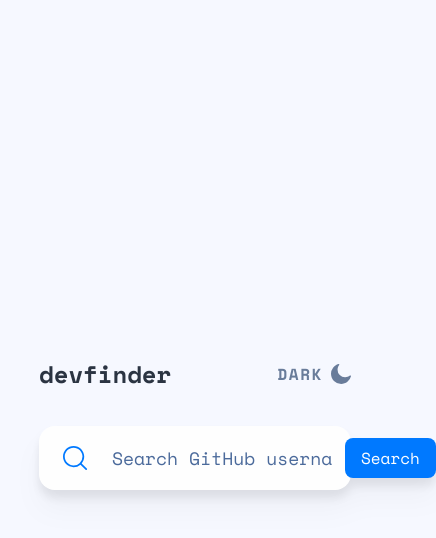
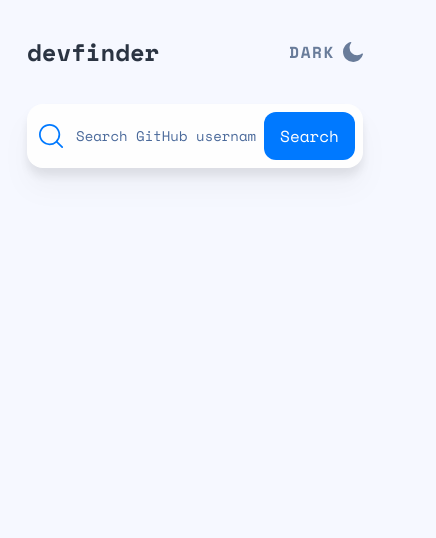
Before and after one commit to Taxato/Github-user-search-app, a React (Vite) app: page / in a window 390 px wide. Shown: the top 538 px of the page, 436 px wide, since content can reach past the window. Built offline with nearby package versions, Linux system fonts and the light colour scheme; no server answers.

Commit message:
responsiveness

```diff
--- a/src/App.jsx
+++ b/src/App.jsx
@@ -2,7 +2,7 @@
 
 export default function App() {
 	return (
-		<div className="flex h-full w-full items-center justify-center">
+		<div className="mt-8 flex h-full w-full justify-center md:mt-32 lg:mt-48">
 			<Content />
 		</div>
 	);
--- a/src/components/Content.jsx
+++ b/src/components/Content.jsx
@@ -30,7 +30,7 @@
 	}
 
 	return (
-		<div className="flex w-[min(80%,730px)] flex-col gap-4">
+		<div className="mx-4 flex flex-col gap-4 md:w-[min(80%,730px)]">
 			<Header />
 			<Search onSearch={handleSearch} error={error} />
 			<User user={user} />
--- a/src/components/Search.jsx
+++ b/src/components/Search.jsx
@@ -11,9 +11,9 @@
 
 	return (
 		<form className="flex h-16 w-full items-center justify-between rounded-2xl bg-background-secondary p-2 drop-shadow-xl dark:bg-background-secondary-dark">
-			<img className=" mx-4" src="./src/assets/icon-search.svg" />
+			<img className="mx-1 md:mx-4" src="./src/assets/icon-search.svg" />
 			<input
-				className="m-2 flex-grow bg-background-secondary text-lg text-text-primary outline-none placeholder:text-text-secondary dark:bg-background-secondary-dark dark:text-white dark:placeholder:text-white"
+				className="m-2 grow bg-background-secondary text-sm text-text-primary outline-none placeholder:text-text-secondary dark:bg-background-secondary-dark dark:text-white dark:placeholder:text-white md:text-lg"
 				type="text"
 				name="search"
 				placeholder="Search GitHub username..."
@@ -22,11 +22,11 @@
 			/>
 
 			{error && (
-				<p className="text-error float-end mr-4 font-bold">{error}</p>
+				<p className="float-end mr-4 font-bold text-error">{error}</p>
 			)}
 
 			<button
-				className="mx-1 rounded-lg bg-primary px-4 py-2 text-white hover:bg-[#60ABFF] focus:bg-[#60ABFF]"
+				className="rounded-xl bg-primary px-4 py-3 text-white hover:bg-[#60ABFF] focus:bg-[#60ABFF] md:mx-1 md:py-2"
 				onClick={handleSearch}
 			>
 				Search
--- a/src/components/User.jsx
+++ b/src/components/User.jsx
@@ -28,11 +28,11 @@
 				alt="avatar"
 			/>
 
-			<div className="flex grow flex-col gap-10">
+			<div className="flex grow flex-col gap-10 md:mx-6 lg:mx-0">
 				<div className="flex grow flex-col gap-2">
-					<div className="flex justify-between">
+					<div className="flex items-center gap-2 md:gap-8 lg:justify-between">
 						<img
-							className="h-28 w-28 rounded-full lg:hidden"
+							className="h-16 w-16 rounded-full md:h-28 md:w-28 lg:hidden"
 							src={img}
 							alt="avatar"
 						/>
@@ -41,19 +41,22 @@
 								{name || login}
 							</h2>
 							<h3 className="text-primary">@{login}</h3>
+							<p className="block text-text-secondary dark:text-white lg:hidden">
+								Joined {joinedAt}
+							</p>
 						</div>
-						<p className="text-text-secondary dark:text-white">
+						<p className="hidden text-text-secondary dark:text-white lg:block">
 							Joined {joinedAt}
 						</p>
 					</div>
 					<p
-						className={`max-w-[32rem] break-words text-text-secondary dark:text-white ${bio ? "" : "opacity-75"}`}
+						className={`max-w-64 break-words pt-4 text-text-secondary  dark:text-white md:max-w-[32rem] ${bio ? "" : "opacity-75"}`}
 					>
 						{bio || "This profile has no bio"}
 					</p>
 				</div>
 
-				<div className="mr-6 flex gap-24 rounded-lg bg-background px-6 py-4 dark:bg-background-dark">
+				<div className="flex justify-between rounded-lg bg-background px-6 py-4 dark:bg-background-dark md:mr-6 md:justify-normal md:gap-24">
 					<div className="flex flex-col">
 						<span className="text-xs text-text-secondary dark:text-white">
 							Repos
@@ -80,7 +83,7 @@
 					</div>
 				</div>
 
-				<ul className="grid grid-cols-2 gap-x-8 gap-y-4 text-text-secondary dark:text-white">
+				<ul className="grid grid-cols-1 gap-x-8 gap-y-4 text-text-secondary dark:text-white md:grid-cols-2">
 					<li
 						className={`flex gap-4 ${location ? "" : "opacity-50"}`}
 					>
@@ -121,10 +124,10 @@
 
 						{blog ? (
 							<a
-								className="overflow-hidden text-nowrap hover:underline"
+								className="text-nowrap hover:underline"
 								href={`//${blog}`}
 							>
-								{blog}
+								{`${blog.slice(0, 20)}${blog.length > 20 ? "..." : ""}`}
 							</a>
 						) : (
 							<p>Not available</p>
```
